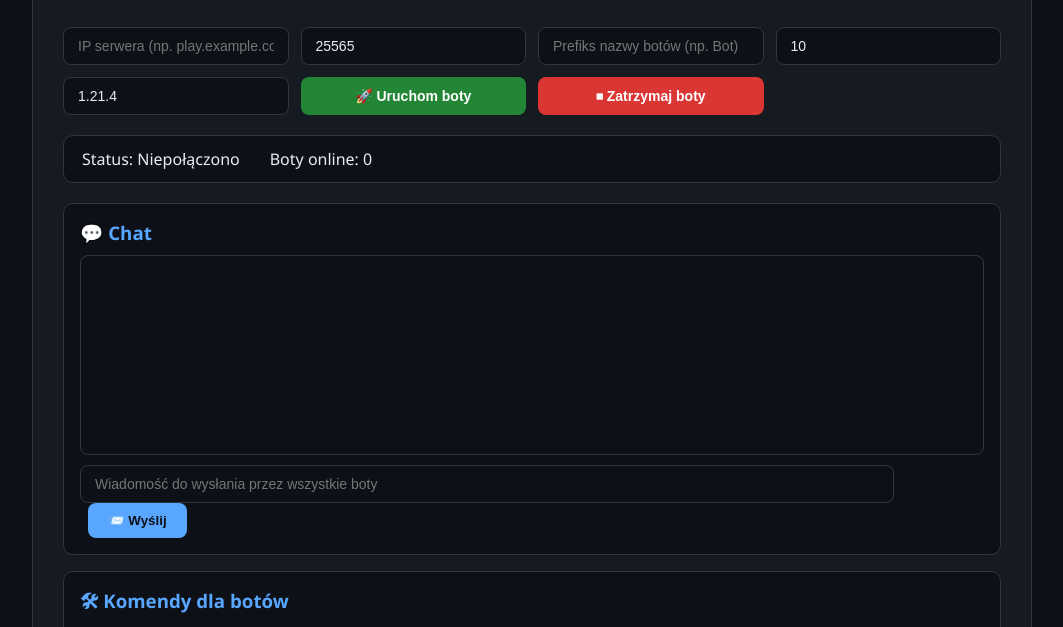
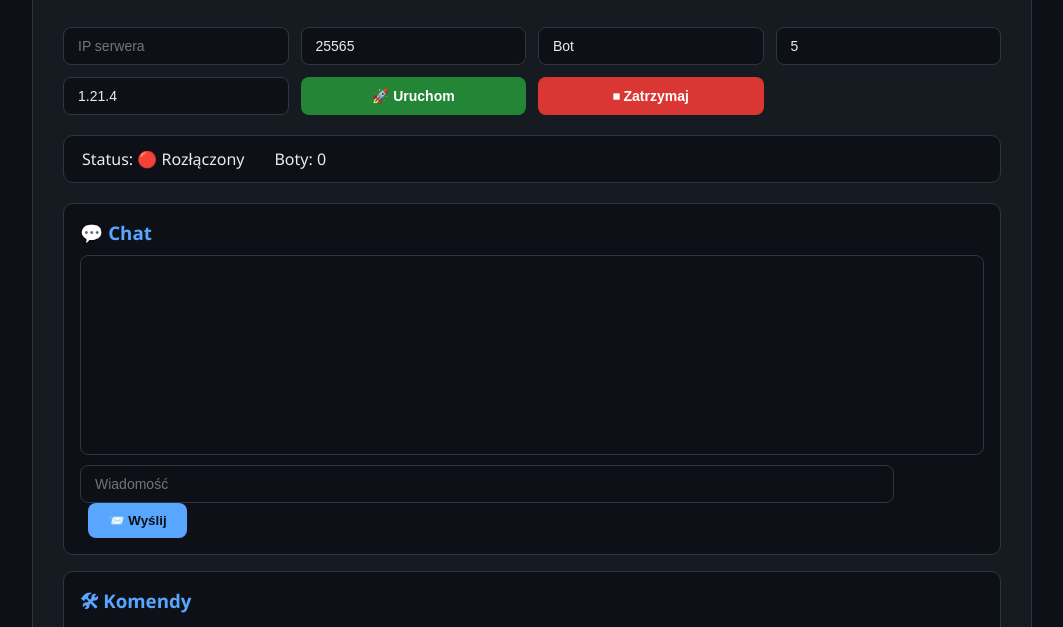
Before and after one commit to sigmowalandia-ops/dynemc, a website: page index.html in a window 1280 px wide. Shown: the part 97-724 px from the top of the page, without its empty margins (108-1171 px from the left). Drawn offline with Linux system fonts and the light colour scheme.

Commit message:
Update labels and placeholders in index.html

```diff
--- a/index.html
+++ b/index.html
@@ -11,35 +11,35 @@
         <h1>⚔️ Minecraft Bot Panel</h1>
 
         <div class="config">
-            <input type="text" id="serverIp" placeholder="IP serwera (np. play.example.com)">
+            <input type="text" id="serverIp" placeholder="IP serwera">
             <input type="number" id="serverPort" placeholder="Port" value="25565">
-            <input type="text" id="botPrefix" placeholder="Prefiks nazwy botów (np. Bot)">
-            <input type="number" id="botCount" placeholder="Liczba botów" value="10">
+            <input type="text" id="botPrefix" placeholder="Prefiks (np. Bot)" value="Bot">
+            <input type="number" id="botCount" placeholder="Liczba botów" value="5">
             <input type="text" id="version" placeholder="Wersja (np. 1.21.4)" value="1.21.4">
-            <button id="startBtn">🚀 Uruchom boty</button>
-            <button id="stopBtn">⏹ Zatrzymaj boty</button>
+            <button id="startBtn">🚀 Uruchom</button>
+            <button id="stopBtn">⏹ Zatrzymaj</button>
         </div>
 
         <div class="status">
-            <p>Status: <span id="statusText">Niepołączono</span></p>
-            <p>Boty online: <span id="botCountDisplay">0</span></p>
+            <p>Status: <span id="statusText">🔴 Rozłączony</span></p>
+            <p>Boty: <span id="botCountDisplay">0</span></p>
         </div>
 
         <div class="chat">
             <h3>💬 Chat</h3>
             <div id="chatLog"></div>
-            <input type="text" id="chatInput" placeholder="Wiadomość do wysłania przez wszystkie boty">
+            <input type="text" id="chatInput" placeholder="Wiadomość">
             <button id="chatSendBtn">📨 Wyślij</button>
         </div>
 
         <div class="commands">
-            <h3>🛠 Komendy dla botów</h3>
+            <h3>🛠 Komendy</h3>
             <input type="text" id="commandInput" placeholder="Komenda (np. /spawn)">
             <button id="commandSendBtn">⚡ Wykonaj</button>
         </div>
 
         <div class="botList">
-            <h3>📋 Lista botów</h3>
+            <h3>📋 Boty</h3>
             <ul id="botListUl"></ul>
         </div>
     </div>
```
